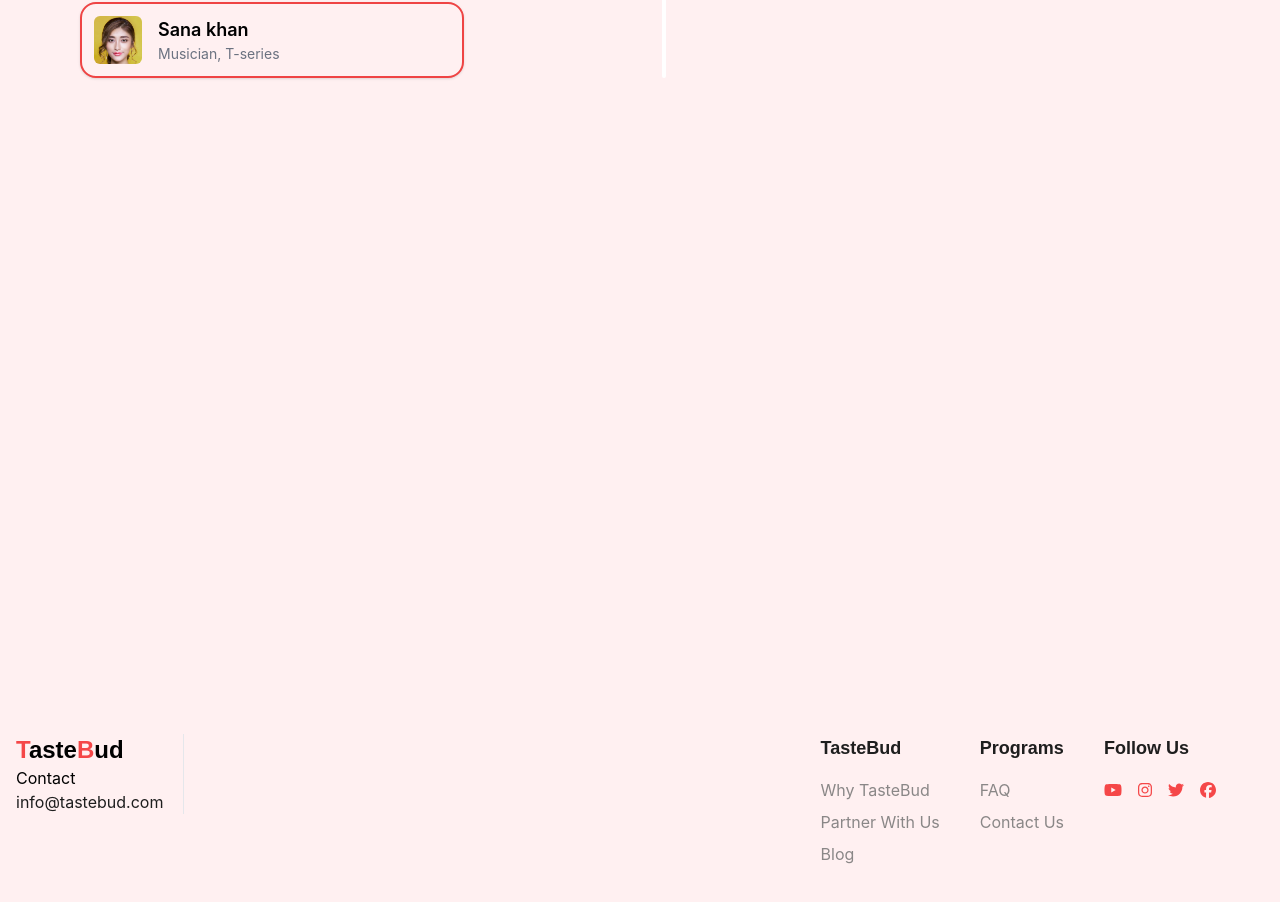
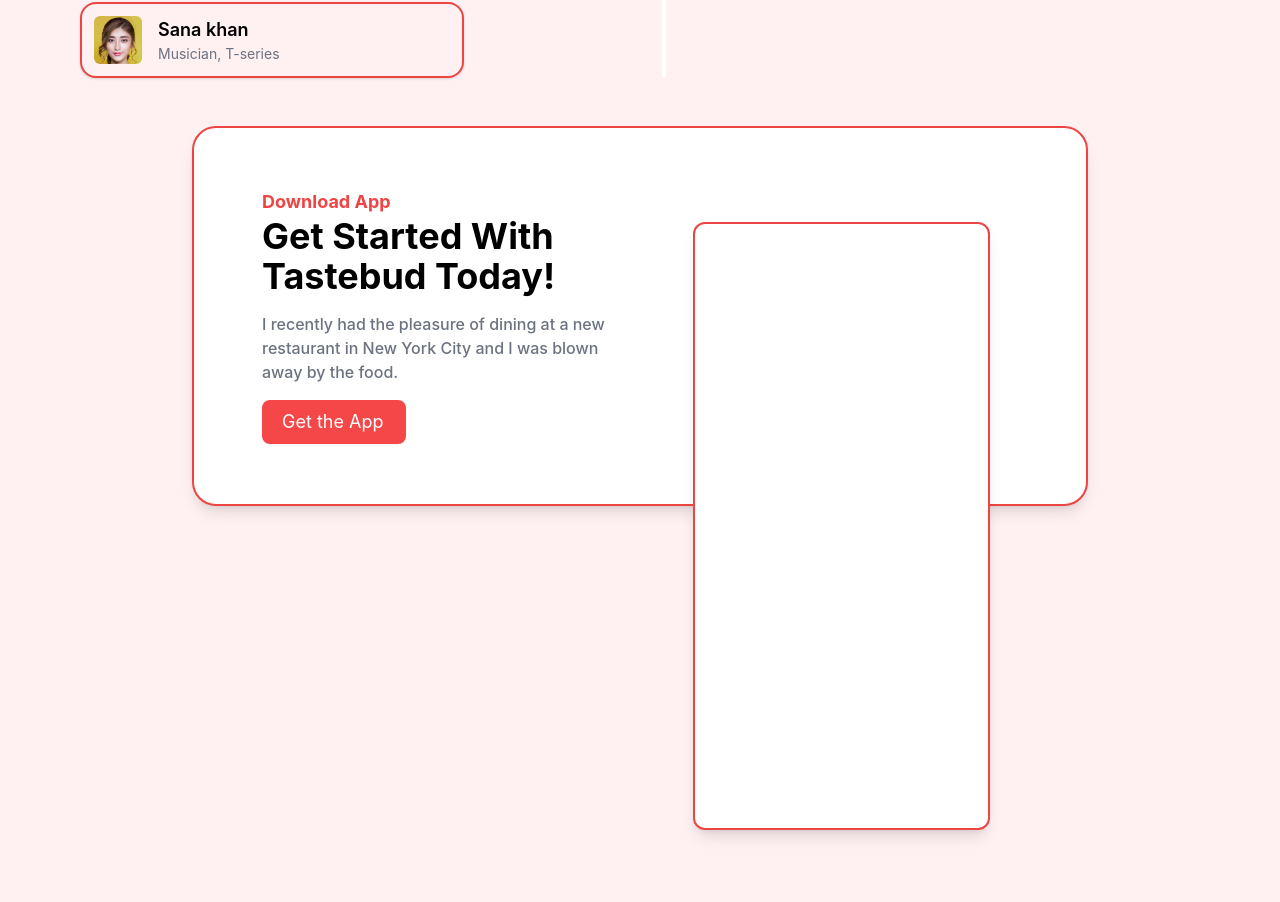
Before and after one commit to Ajitchy/TasteBud, a React (Create React App) app: page / in a window 1280 px wide. Shown: the part 2138-3040 px from the top of the page. Before the commit the page ends 3016 px from the top, so only its background shows below. Built offline with nearby package versions, Linux system fonts and the light colour scheme.

Commit message:
Home Updates

```diff
--- a/db.json
+++ b/db.json
@@ -9,7 +9,7 @@
                     "name": "Coffee",
                     "image": "src/Images/Burger.jpg",
                     "description": "Hot brewed coffee",
-                    "price": "$3",
+                    "price": "Rs3",
                     "reviews": [
                         {
                             "userId": 1,
@@ -28,7 +28,7 @@
                     "name": "Tea",
                     "image": "src/Images/Burger.jpg",
                     "description": "A nice cup of tea",
-                    "price": "$2",
+                    "price": "Rs2",
                     "reviews": [
                         {
                             "userId": 3,
@@ -53,7 +53,7 @@
                     "name": "Cheesecake",
                     "image": "src/Images/Burger.jpg",
                     "description": "A rich and creamy cheesecake.",
-                    "price": "$8",
+                    "price": "Rs8",
                     "reviews": [
                         {
                             "userId": 5,
@@ -98,19 +98,19 @@
             "orders": [
                 {
                     "orderId": 1,
-                    "totalAmount": "$15.00",
+                    "totalAmount": "Rs15.00",
                     "orderedOn": "2021-01-01",
                     "items": [
                         {
                             "foodId": 1,
                             "name": "Veg Burger",
-                            "price": "$5.00",
+                            "price": "Rs5.00",
                             "quantity": "1"
                         },
                         {
                             "foodId": 2,
                             "name": "Chicken Biryani",
-                            "price": "$10.00",
+                            "price": "Rs10.00",
                             "quantity": "2"
                         }
                     ]
--- a/src/Components/Home.js
+++ b/src/Components/Home.js
@@ -25,7 +25,7 @@ function Home() {
   ];
 
   return (
-    <div className="min-h-screen">
+    <div className="">
       <main className="bg-red-light rounded-3xl px-0 mx-2 sm:mx-7 sm:px-8">
         <div className="grid max-w-screen-xl px-3 py-4 sm:py-8 mx-auto lg:gap-8 xl:gap-0 lg:py-2 lg:grid-cols-12">
           <div className="place-self-center lg:col-span-7 xl:place-self-center xl:col-span-6 xl:mr-44 2xl:mr-48">
@@ -360,9 +360,9 @@ function Home() {
       <div className="mt-8">
         <div className="lg:flex lg:items-center lg:justify-between">
           <div className="min-w-0 flex-1">
-          <h1 className="mx-5 flex px-5 py-5 text-4xl font-bold text-gray-800 md:mx-20 md:px-10 lg:mx-0 lg:px-20">
-            Our Customer Review
-          </h1>
+            <h1 className="mx-5 flex px-5 py-5 text-4xl font-bold text-gray-800 md:mx-20 md:px-10 lg:mx-0 lg:px-20">
+              Our Customer Review
+            </h1>
           </div>
           <div className="mt-5 flex lg:ml-4 lg:mt-0">
             <span className="sm:ml-3 mr-20">
@@ -413,6 +413,25 @@ function Home() {
         </div>
       </div>
 
+      {/* APP SECTION */}
+      <div className="relative mt-12 mb-96 ml-48 mr-48 p-5 bg-white border-2 border-red-500 rounded-3xl shadow-lg">
+        <div className="w-1/2 ml-12">
+          <h2 className="text-lg font-bold mt-10 text-red-500">Download App</h2>
+          <h2 className="text-4xl font-bold">Get Started With<br /> Tastebud Today!</h2>
+          <p className="mt-4 text-gray-500 font-medium">I recently had the pleasure of dining at a new <br />
+            restaurant in New York City and I was blown<br/>
+            away by the food.
+          </p>
+
+          <button type="button" className="inline-flex items-center rounded-lg bg-red-custom px-5 py-2 w-36 mt-4 mb-10 text-lg font-normal text-white shadow-sm hover:bg-red-400 focus-visible:outline focus-visible:outline-2 focus-visible:outline-offset-2 focus-visible:outline-red-600">
+            Get the App
+          </button>
+        </div>
+        <div className="absolute top-1/4 right-4 w-2/6 h-152 mr-20 bg-white border-2 border-red-500 rounded-xl shadow-lg">
+          {/* Tab Content goes here */}
+        </div>
+      </div>
+
 
     </div >
   )
```
